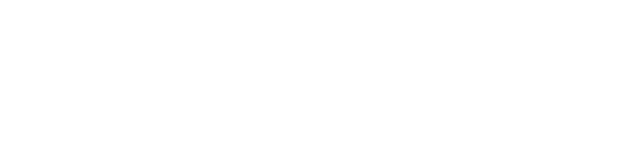
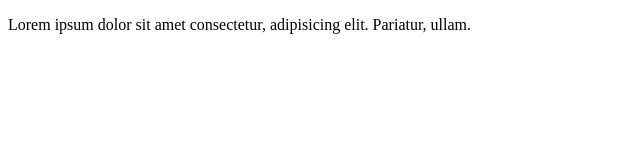
Before and after one commit to Javier-Barrios/test-repositorio, a plain HTML site: page index.html in a window 1280 px wide. Shown: the whole page, without its empty margins (0-640 px from the left). Drawn offline with Linux system fonts and the light colour scheme.

Commit message:
agregado div contenedor

```diff
--- a/index.html
+++ b/index.html
@@ -8,5 +8,12 @@
 </head>
 <body>
 
+    <!--div contenedor 1-->
+    <div class="container"></div>
+        <div class="row">
+            <p>Lorem ipsum dolor sit amet consectetur, adipisicing elit. Pariatur, ullam.</p>
+        </div>
+    </div>
+
 </body>
 </html>
```
